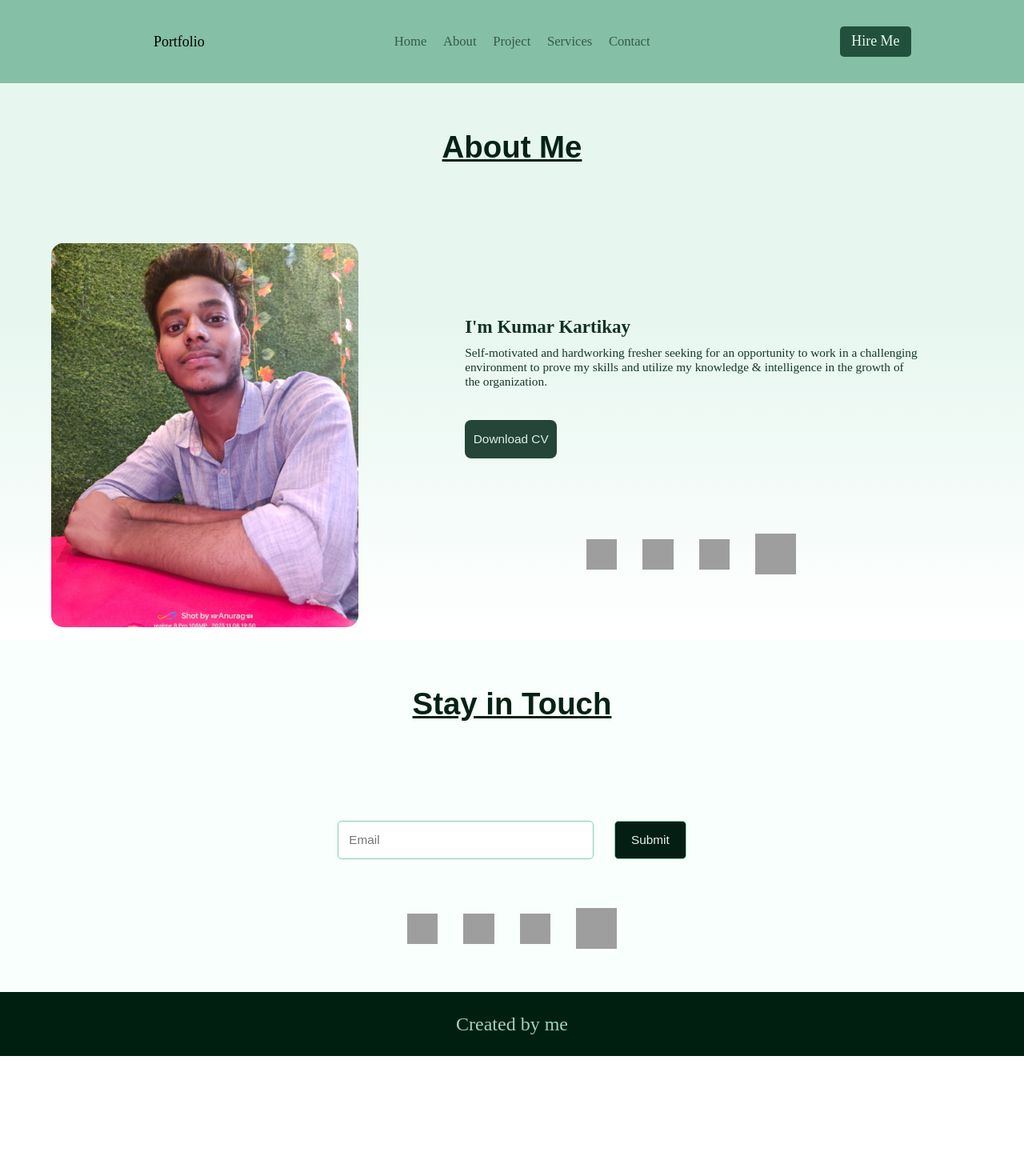
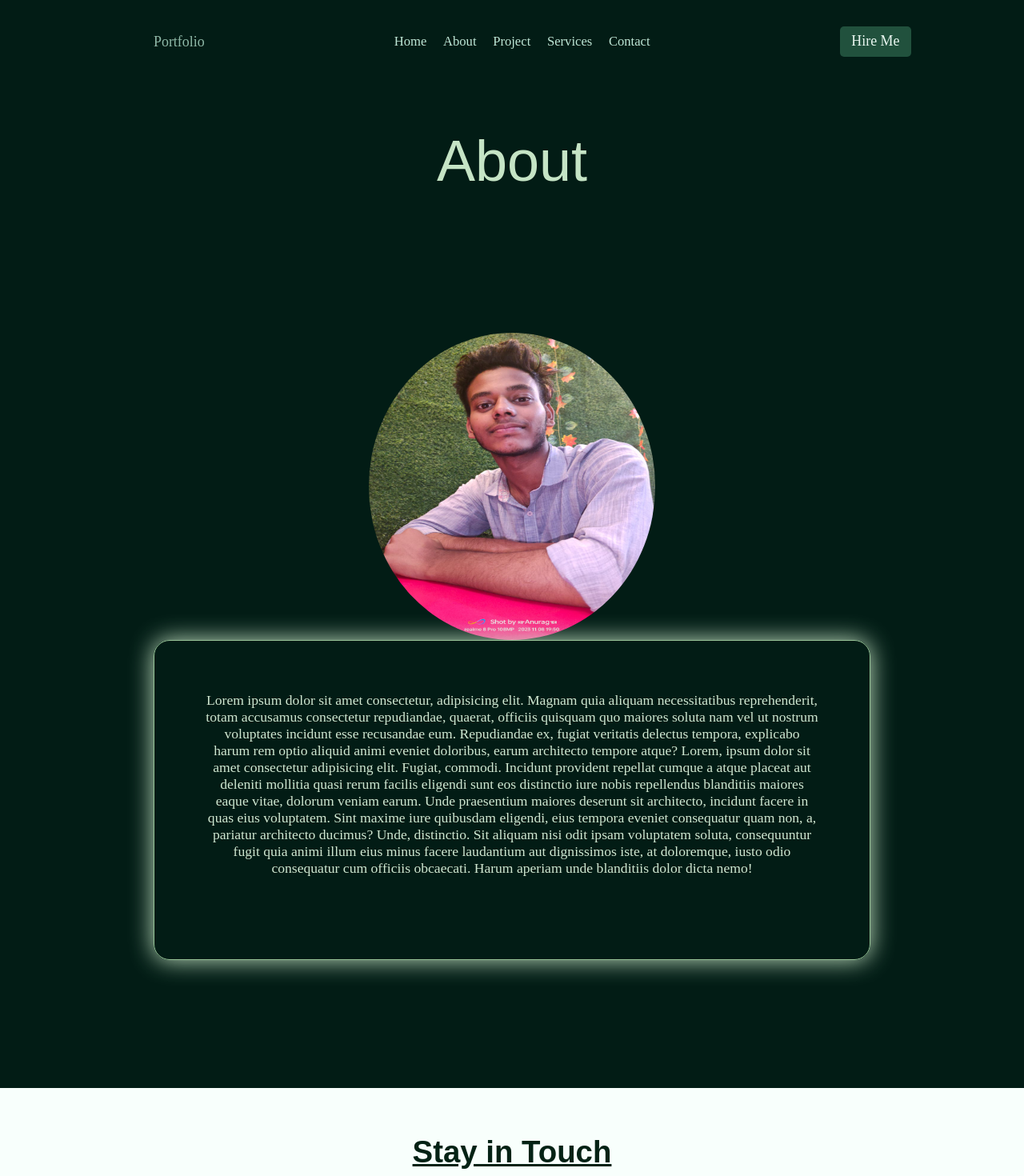
Before and after one commit to Kartikay786/Portfolio, a React (Vite) app: page /about in a window 1280 px wide. Shown: the top 1470 px of the page at 80% size. Before the commit the page ends 1320 px from the top, so only its background shows below. Built offline with nearby package versions, Linux system fonts and the light colour scheme; grey boxes are pictures that could not be loaded.

Commit message:
create aboutsection

```diff
--- a/src/Component/about/about.css
+++ b/src/Component/about/about.css
@@ -77,3 +77,52 @@
     border: none;
     font-size: 1.2vw;
 }
+
+.basesection{
+    height: 170vh;
+    display: flex;
+    flex-direction: column;
+    align-items: center;
+    justify-content: center;
+    width: 100vw;
+    background-color: rgb(2, 28, 21);
+    padding: 20vh 0;
+}
+.toppage{
+    height: 80vh;
+    width: 100%;
+    display: flex;
+    flex-direction: column;
+    align-items: center;
+    justify-content: space-between;
+}
+.toppage h2{
+    font-size: 4.5rem;
+    font-family: sans-serif;
+    color: rgb(197, 228, 197);
+    font-weight: 500;
+
+}
+.toppage img{
+    height: 30vw;
+    width: 28vw;
+    border-radius: 50%;
+    background-size: cover;
+    background-position: center;
+    /* box-shadow: 0px 0px 15px rgb(197, 228, 197); */
+}
+
+.innerpage{
+    height: 50vh;
+    width: 70vw;
+    border-radius: 20px;
+    border: 1px solid rgb(150, 194, 150);
+    box-shadow: 00px 0px 30px rgb(197, 228, 197);
+    padding: 5vw;
+}
+.innerpage p{
+    font-size: 1.1rem;
+    text-align: center;
+    color:rgb(209, 231, 209) ;
+    font-weight: 100;
+}
--- /dev/null
+++ b/src/Component/about/aboutpage.jsx
@@ -0,0 +1,20 @@
+import React from 'react'
+import abimage from '../../images/about.jpg'
+
+const Aboutpage = () => {
+  return (
+    <>
+    <div className="basesection">
+        <div className="toppage">
+            <h2>About</h2>
+            <img src={abimage} alt="" />
+        </div>
+        <div className="innerpage">
+            <p>Lorem ipsum dolor sit amet consectetur, adipisicing elit. Magnam quia aliquam necessitatibus reprehenderit, totam accusamus consectetur repudiandae, quaerat, officiis quisquam quo maiores soluta nam vel ut nostrum voluptates incidunt esse recusandae eum. Repudiandae ex, fugiat veritatis delectus tempora, explicabo harum rem optio aliquid animi eveniet doloribus, earum architecto tempore atque? Lorem, ipsum dolor sit amet consectetur adipisicing elit. Fugiat, commodi. Incidunt provident repellat cumque a atque placeat aut deleniti mollitia quasi rerum facilis eligendi sunt eos distinctio iure nobis repellendus blanditiis maiores eaque vitae, dolorum veniam earum. Unde praesentium maiores deserunt sit architecto, incidunt facere in quas eius voluptatem. Sint maxime iure quibusdam eligendi, eius tempora eveniet consequatur quam non, a, pariatur architecto ducimus? Unde, distinctio. Sit aliquam nisi odit ipsam voluptatem soluta, consequuntur fugit quia animi illum eius minus facere laudantium aut dignissimos iste, at doloremque, iusto odio consequatur cum officiis obcaecati. Harum aperiam unde blanditiis dolor dicta nemo!</p>
+        </div>
+    </div>
+    </>
+  )
+}
+
+export default Aboutpage
--- a/src/Component/navbar/Navbar.css
+++ b/src/Component/navbar/Navbar.css
@@ -5,7 +5,7 @@ nav{
     justify-content: space-between;
     align-items: center;
     position: fixed;
-    background-color: rgb(132, 191, 166);
+    background-color: rgb(2, 28, 21);
     padding: 0 11vw 0 15vw;
     /* border: 2px solid  rgb(54, 90, 75);; */
 }
@@ -14,16 +14,19 @@ nav{
     width: 25vw;
     /* background-color: aqua; */
     justify-content: space-between;
+
 }
 .leftelm h2{
     font-size:1.4vw ;
     font-weight: 500;
+    color:  rgb(144, 185, 168);
 }
 
 .centerelem a, Link{
     font-size: 1.3vw;
     text-decoration: none;
-    color: rgb(54, 90, 75);
+    color: rgb(192, 230, 214);
+
 }
 .rightelem{
     height: 3vw;
--- a/src/layout.jsx
+++ b/src/layout.jsx
@@ -8,6 +8,7 @@ import Project from './Component/project/project'
 import Contact from "./Component/contact/contact";
 import Servicepage from "./Component/service/servicepage";
 import Footer from "./Component/footer/footer";
+import Aboutpage from "./Component/about/aboutpage";
 
 
 function Layout(){
@@ -17,7 +18,7 @@ function Layout(){
         <Navbar/>
         <Routes>
             <Route path="/" element={<Home/>}/>
-            <Route path="about" element={<About/>}/>
+            <Route path="about" element={<Aboutpage/>}/>
             <Route path="/service" element={<Servicepage/>}/>
             <Route path="/project" element={<Project/>}/>
             <Route path="/contact" element={<Contact/>}/>
```
Also changed, not shown: src/images/aabout3.jpg (added), src/images/about2.jpg (added).
